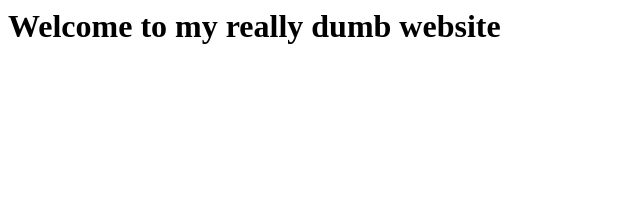
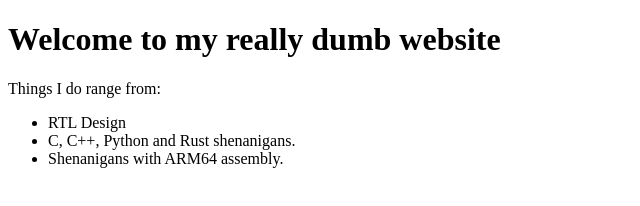
Before and after one commit to suidan/suidan.github.io, a plain HTML site: page index.html in a window 1280 px wide. Shown: the whole page, without its empty margins (0-640 px from the left). Drawn offline with Linux system fonts and the light colour scheme.

Commit message:
Update index.html

```diff
--- a/index.html
+++ b/index.html
@@ -1 +1,14 @@
+<!DOCTYPE html>
+<html>
+<body>
+
 <h1> Welcome to my really dumb website </h1>
+<p> Things I do range from: </p>
+<ul>
+<li> RTL Design</li>
+<li> C, C++, Python and Rust shenanigans. </li>
+<li> Shenanigans with ARM64 assembly. </li>
+</ul>
+
+</body>
+</html>
```
